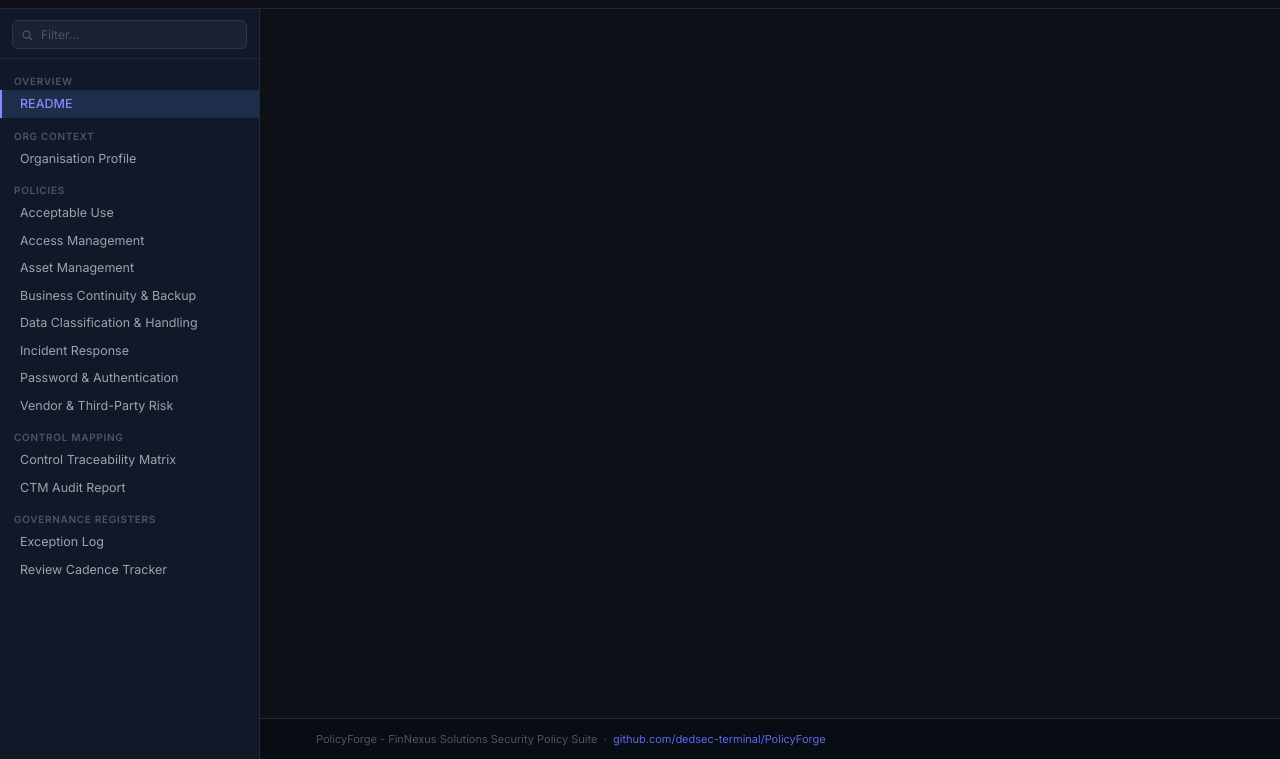
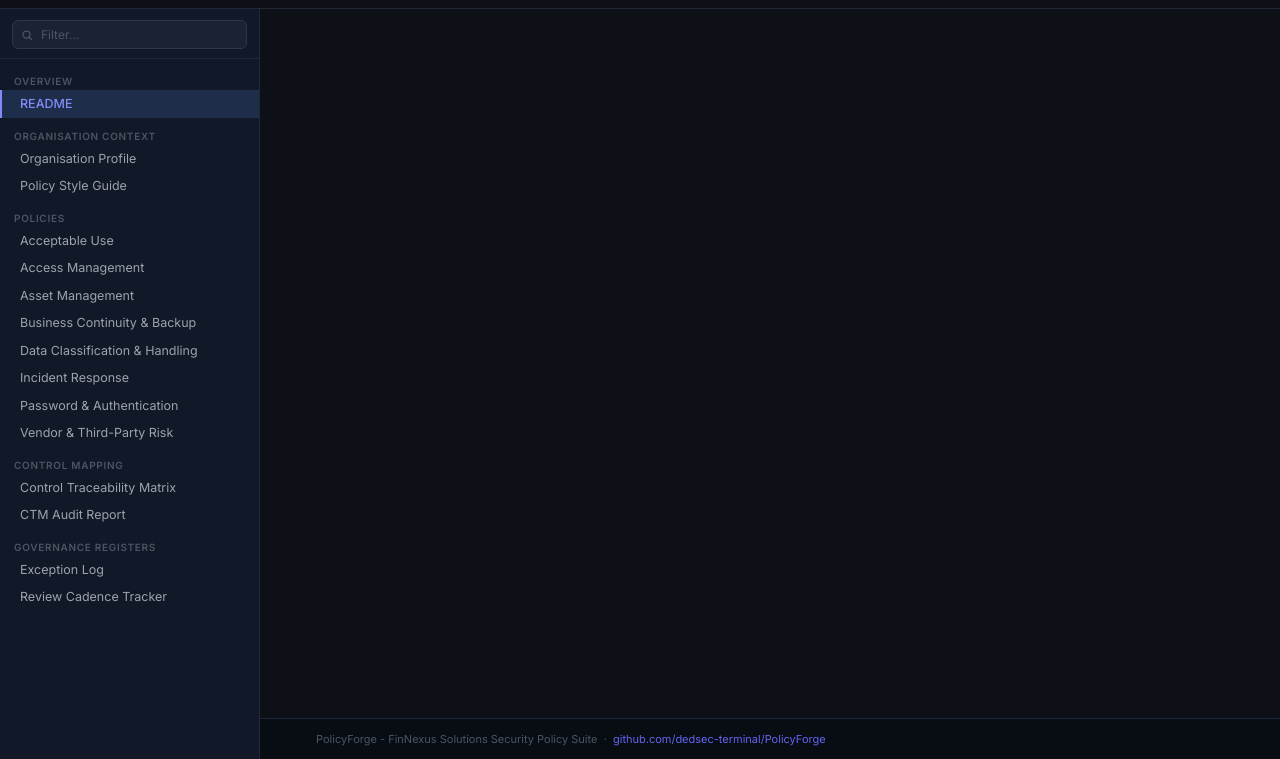
Before and after one commit to dedsec-terminal/PolicyForge, a plain HTML site: page docs/index.html in a window 1280 px wide. Shown: the part 41-800 px from the top of the page. Drawn offline with nearby package versions, Linux system fonts and the light colour scheme.

Commit message:
docs: expand organisation context navigation

```diff
--- a/docs/index.html
+++ b/docs/index.html
@@ -172,8 +172,9 @@
       <div class="ng"><div class="ng-lbl">Overview</div>
         <a class="nl" data-src="README.md"                                    href="#readme">README</a>
       </div>
-      <div class="ng"><div class="ng-lbl">Org Context</div>
+      <div class="ng"><div class="ng-lbl">Organisation Context</div>
         <a class="nl" data-src="context/org-profile.md" href="#org-profile">Organisation Profile</a>
+        <a class="nl" data-src="context/policy-style-guide.md" href="#policy-style-guide">Policy Style Guide</a>
       </div>
       <div class="ng"><div class="ng-lbl">Policies</div>
         <a class="nl" data-src="policies/acceptable-use.md"                href="#acceptable-use">Acceptable Use</a>
@@ -223,6 +224,11 @@
     "id": "org-profile",
     "src": "context/org-profile.md",
     "title": "Organisation Profile"
+  },
+  {
+    "id": "policy-style-guide",
+    "src": "context/policy-style-guide.md",
+    "title": "Policy Style Guide"
   },
   {
     "id": "acceptable-use",
```
